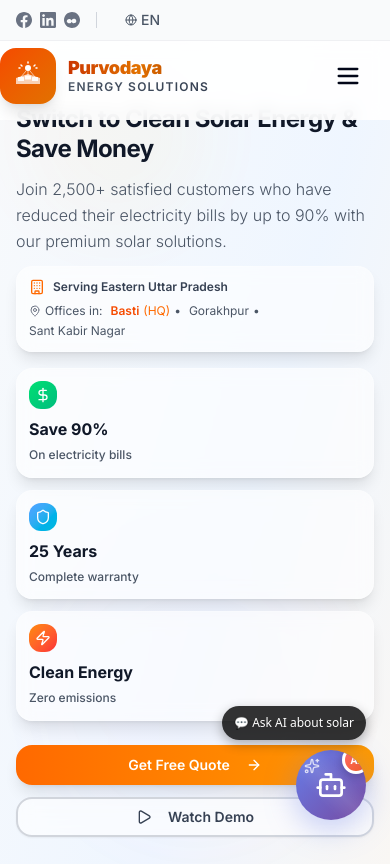
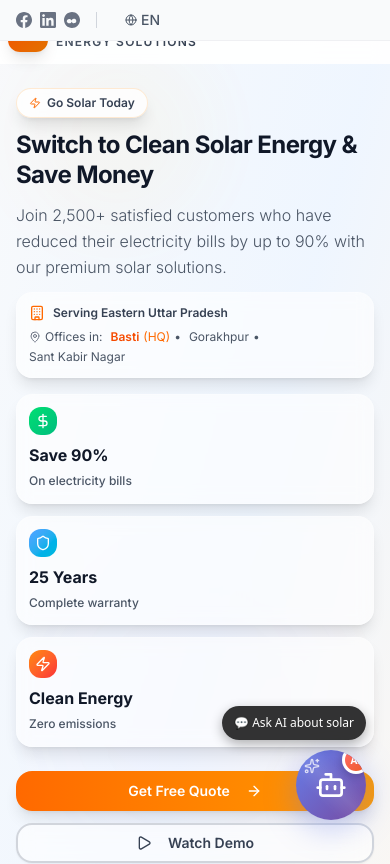
Before and after one commit to code-vault/pes-web, a Next.js app: page /en in a window 390 px wide. Shown: the top 864 px of the page. Built offline with nearby package versions, Linux system fonts and the light colour scheme.

Commit message:
transient commit

```diff
--- a/components/Header.tsx
+++ b/components/Header.tsx
@@ -35,11 +35,6 @@ const Header = () => {
     { href: "/services", label: t('services') },
     { href: "/gallery", label: t('gallery') },
     { href: "/testimonials", label: t('testimonials') }
-  ];
-
-  // Right side navigation items (before CTA button)
-  const rightNavItems = [
-    { href: "/faq", label: "FAQ" }
   ];
 
   // Handle contact navigation - scroll to contact section on homepage, navigate to contact page on other pages
@@ -111,19 +106,19 @@ const Header = () => {
         </div>
       </div>
 
-      {/* Main Header - Sticks to top when scrolled */}
+      {/* Main Header - Sticks to top when scrolled with proper mobile spacing */}
       <header className={`fixed w-full z-40 transition-all duration-500 ${
         isScrolled
           ? 'top-0 bg-white/95 backdrop-blur-xl shadow-lg border-b border-white/20 py-3'
-          : 'top-8 bg-white/90 backdrop-blur-sm py-4'
+          : 'top-0 md:top-8 bg-white/90 backdrop-blur-sm py-3 md:py-4'
       }`}>
         <div className="max-w-[1600px] mx-auto px-4 sm:px-6 lg:px-8">
           <div className="flex items-center justify-between">
-            {/* Logo Section */}
-            <div className="flex-shrink-0 lg:w-72 -ml-4">
-              <Link href="/" className="flex items-center space-x-3 hover:scale-105 transition-transform duration-300 group">
-                <div className="bg-gradient-to-br from-orange-600 to-amber-600 p-3 rounded-xl shadow-lg group-hover:shadow-xl transition-shadow">
-                  <svg className="h-8 w-8 text-white" viewBox="0 0 32 32" fill="none" xmlns="http://www.w3.org/2000/svg">
+            {/* Logo Section - Responsive sizing */}
+            <div className="flex-shrink-0 lg:w-72 -ml-2 sm:-ml-4">
+              <Link href="/" className="flex items-center space-x-2 sm:space-x-3 hover:scale-105 transition-transform duration-300 group">
+                <div className="bg-gradient-to-br from-orange-600 to-amber-600 p-2 sm:p-3 rounded-lg sm:rounded-xl shadow-lg group-hover:shadow-xl transition-shadow">
+                  <svg className="h-6 w-6 sm:h-8 sm:w-8 text-white" viewBox="0 0 32 32" fill="none" xmlns="http://www.w3.org/2000/svg">
                     {/* Sun - positioned higher */}
                     <circle cx="16" cy="8" r="3" fill="currentColor" />
                     <g stroke="currentColor" strokeWidth="1.5" strokeLinecap="round">
@@ -152,9 +147,9 @@ const Header = () => {
                     </g>
                   </svg>
                 </div>
-                {/* Show logo text on all screen sizes */}
+                {/* Responsive logo text */}
                 <div>
-                  <div className="text-lg sm:text-xl lg:text-3xl font-black bg-gradient-to-r from-orange-700 via-amber-600 to-orange-800 bg-clip-text text-transparent leading-tight tracking-tight">
+                  <div className="text-base sm:text-lg lg:text-2xl xl:text-3xl font-black bg-gradient-to-r from-orange-700 via-amber-600 to-orange-800 bg-clip-text text-transparent leading-tight tracking-tight">
                     {t('logo.main')}
                   </div>
                   <div className="text-xs sm:text-sm lg:text-base bg-gradient-to-r from-gray-600 to-gray-700 bg-clip-text text-transparent font-semibold tracking-[0.1em] sm:tracking-[0.15em] lg:tracking-[0.2em] uppercase">
@@ -164,7 +159,7 @@ const Header = () => {
               </Link>
             </div>
 
-            {/* Center Navigation - Absolutely centered */}
+            {/* Center Navigation - Hidden on mobile */}
             <nav className="hidden lg:flex items-center space-x-6 flex-1 justify-center">
               {mainNavItems.map((item) => (
                 <Link
@@ -207,25 +202,25 @@ const Header = () => {
             {/* Mobile Menu Button */}
             <div className="lg:hidden">
               <button
-                className="p-3 rounded-xl hover:bg-gray-100 transition-colors"
+                className="p-2 sm:p-3 rounded-xl hover:bg-gray-100 transition-colors"
                 onClick={() => setIsMenuOpen(!isMenuOpen)}
                 aria-label={t('mobileMenu.toggle')}
               >
-                {isMenuOpen ? <X className="h-7 w-7" /> : <Menu className="h-7 w-7" />}
+                {isMenuOpen ? <X className="h-6 w-6 sm:h-7 sm:w-7" /> : <Menu className="h-6 w-6 sm:h-7 sm:w-7" />}
               </button>
             </div>
           </div>
 
-          {/* Mobile Menu */}
+          {/* Mobile Menu - Full width with proper spacing */}
           {isMenuOpen && (
-            <div className="lg:hidden mt-6">
-              <div className="px-4 pt-4 pb-6 space-y-2 bg-white/95 backdrop-blur-xl border border-gray-200/50 rounded-2xl shadow-2xl">
+            <div className="lg:hidden mt-4 sm:mt-6">
+              <div className="px-3 sm:px-4 pt-4 pb-6 space-y-2 bg-white/95 backdrop-blur-xl border border-gray-200/50 rounded-2xl shadow-2xl">
                 {/* Main navigation */}
                 {mainNavItems.map((item) => (
                   <Link
                     key={item.href}
                     href={item.href}
-                    className="block px-6 py-4 text-gray-700 hover:text-orange-500 hover:bg-orange-50/50 rounded-xl transition-all font-medium"
+                    className="block px-4 sm:px-6 py-3 sm:py-4 text-gray-700 hover:text-orange-500 hover:bg-orange-50/50 rounded-xl transition-all font-medium text-base sm:text-lg"
                     onClick={() => setIsMenuOpen(false)}
                   >
                     {item.label}
@@ -238,7 +233,7 @@ const Header = () => {
                 {/* Contact Navigation */}
                 <button
                   onClick={handleContactClick}
-                  className="block w-full text-left px-6 py-3 text-gray-600 hover:text-orange-500 hover:bg-orange-50/50 rounded-xl transition-all font-medium text-sm"
+                  className="block w-full text-left px-4 sm:px-6 py-3 text-gray-600 hover:text-orange-500 hover:bg-orange-50/50 rounded-xl transition-all font-medium text-sm sm:text-base"
                 >
                   {t('contact')}
                 </button>
@@ -246,7 +241,7 @@ const Header = () => {
                 {/* FAQ Link */}
                 <Link
                   href="/faq"
-                  className="block px-6 py-3 text-gray-600 hover:text-orange-500 hover:bg-orange-50/50 rounded-xl transition-all font-medium text-sm"
+                  className="block px-4 sm:px-6 py-3 text-gray-600 hover:text-orange-500 hover:bg-orange-50/50 rounded-xl transition-all font-medium text-sm sm:text-base"
                   onClick={() => setIsMenuOpen(false)}
                 >
                   FAQ
@@ -256,7 +251,7 @@ const Header = () => {
                 <div className="px-3 py-6 border-t border-gray-200/50 mt-4">
                   <Button
                     onClick={handleContactClick}
-                    className="w-full bg-gradient-to-r from-orange-500 to-amber-500 hover:from-orange-600 hover:to-amber-600 text-white shadow-lg py-4 rounded-xl font-semibold"
+                    className="w-full bg-gradient-to-r from-orange-500 to-amber-500 hover:from-orange-600 hover:to-amber-600 text-white shadow-lg py-3 sm:py-4 rounded-xl font-semibold text-base sm:text-lg"
                   >
                     {t('getQuote')}
                   </Button>
--- a/components/Hero.tsx
+++ b/components/Hero.tsx
@@ -130,7 +130,7 @@ const Hero = () => {
   return (
     <section
       id="home"
-      className="pt-20 sm:pt-24 md:pt-28 pb-8 sm:pb-12 md:pb-16 bg-gradient-to-br from-slate-50 via-blue-50 to-orange-50 min-h-screen flex items-center relative overflow-hidden"
+      className="pt-16 sm:pt-20 md:pt-24 lg:pt-28 pb-8 sm:pb-12 md:pb-16 bg-gradient-to-br from-slate-50 via-blue-50 to-orange-50 min-h-screen flex items-center relative overflow-hidden"
     >
       {/* Animated background elements - Reduced opacity on mobile */}
       <div className="absolute inset-0 overflow-hidden opacity-30 sm:opacity-100">
@@ -145,10 +145,10 @@ const Hero = () => {
           <ScrollReveal direction="up" delay={0} duration={500}>
             <div className="space-y-4 sm:space-y-6 order-1">
               <div className="space-y-3 sm:space-y-4 md:space-y-5">
-                {/* <div className="inline-flex items-center px-3 sm:px-4 py-1.5 sm:py-2 bg-white/80 backdrop-blur-sm rounded-full border border-orange-200/50 shadow-lg">
+                <div className="inline-flex items-center px-3 sm:px-4 py-1.5 sm:py-2 bg-white/80 backdrop-blur-sm rounded-full border border-orange-200/50 shadow-lg">
                   <Zap className="h-3 sm:h-4 w-3 sm:w-4 text-orange-500 mr-1.5 sm:mr-2" />
                   <span className="text-xs sm:text-sm font-semibold text-gray-700">{t('badge')}</span>
-                </div> */}
+                </div>
 
                 <h1 className="text-2xl sm:text-3xl md:text-4xl lg:text-5xl font-bold text-gray-900 leading-tight tracking-tight">
                   {t('title')}
```
